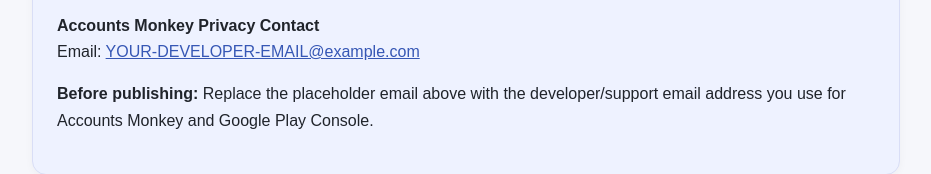
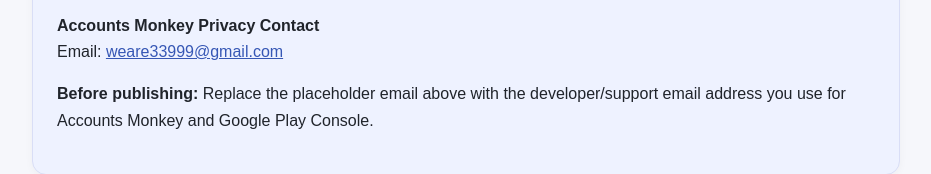
Before and after one commit to venkat9443327299/accounts-monkey-privacy, a plain HTML site: page index.html in a window 1280 px wide. Shown: the part 4336-4510 px from the top of the page, without its empty margins (174-1105 px from the left). Drawn offline with Linux system fonts and the light colour scheme.

Commit message:
Change developer email to weare33999@gmail.com
Updated the contact email in the index.html file.

```diff
--- a/index.html
+++ b/index.html
@@ -289,7 +289,7 @@
     <strong>Accounts Monkey Privacy Contact</strong><br>
     Email:
     <a href="mailto:YOUR-DEVELOPER-EMAIL@example.com">
-      YOUR-DEVELOPER-EMAIL@example.com
+      weare33999@gmail.com
     </a>
   </p>
   <p>
```
